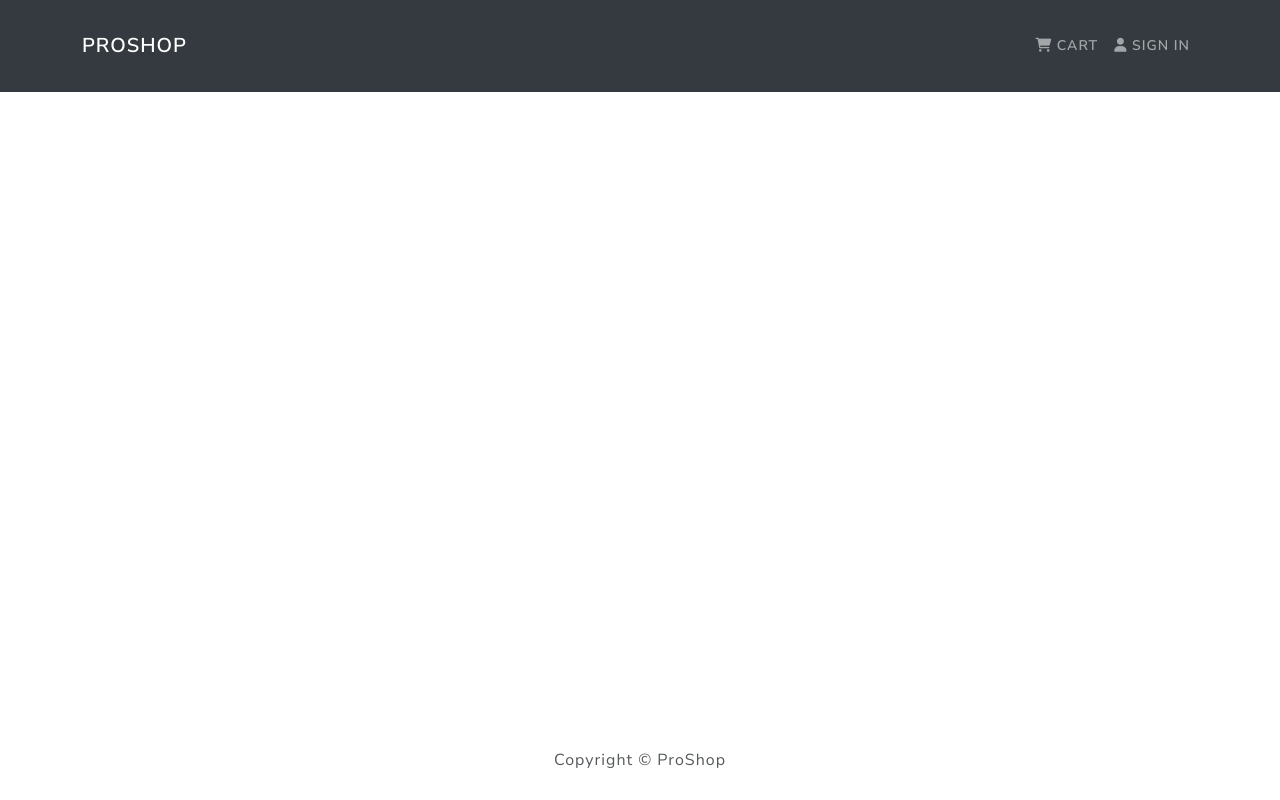
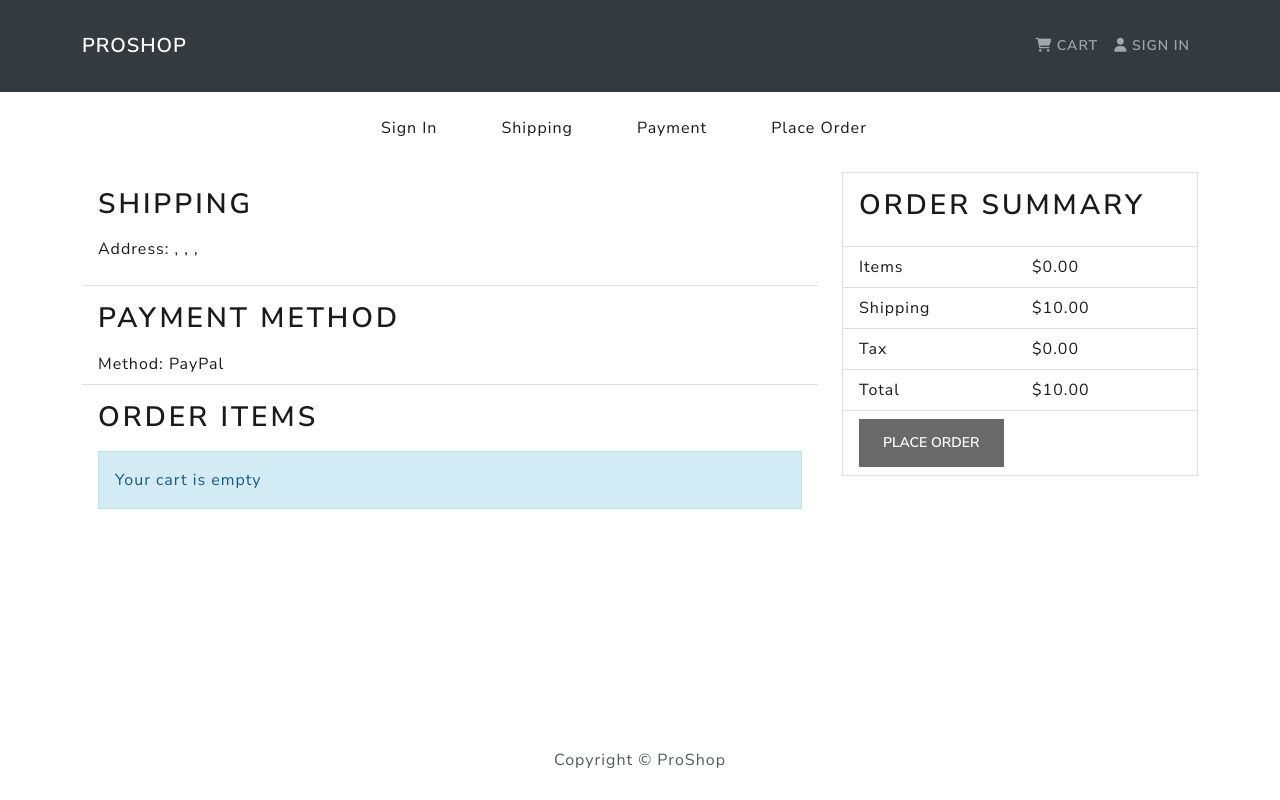
Before and after one commit to ascty345/mern-ecommerce-shop, a React (Create React App) app in the folder frontend/: page /payment in a window 1280 px wide. Both pictures are taken after a click on the button "CONTINUE". Built offline with nearby package versions, Linux system fonts and the light colour scheme.

Commit message:
create Place Order Screen

```diff
--- a/frontend/src/App.js
+++ b/frontend/src/App.js
@@ -10,6 +10,7 @@
 import ProfileScreen from './screens/ProfileScreen'
 import ShippingScreen from './screens/ShippingScreen'
 import PaymentScreen from './screens/PaymentScreen'
+import PlaceOrderScreen from './screens/PlaceOrderScreen'
 
 const App = () => {
   return (
@@ -26,6 +27,7 @@
             <Route path='/cart/' element={<CartScreen />} />
             <Route path='/shipping' element={<ShippingScreen />} />
             <Route path='/payment' element={<PaymentScreen />} />
+            <Route path='/placeorder' element={<PlaceOrderScreen />} />
             <Route path='/' element={<HomeScreen />} />
           </Routes>
         </Container>
--- a/frontend/src/screens/PaymentScreen.js
+++ b/frontend/src/screens/PaymentScreen.js
@@ -44,7 +44,7 @@
                 setPaymentMethod(e.target.value)
               }}
             />
-            <Form.Check
+            {/* <Form.Check
               type='radio'
               label='Stripe'
               id='Stripe'
@@ -54,7 +54,7 @@
               onChange={(e) => {
                 setPaymentMethod(e.target.value)
               }}
-            />
+            /> */}
           </Col>
         </Form.Group>
         <Button className='my-3' type='submit' variant='primary'>
--- /dev/null
+++ b/frontend/src/screens/PlaceOrderScreen.js
@@ -0,0 +1,131 @@
+import React, { useState } from 'react'
+import { useNavigate, Link } from 'react-router-dom'
+import { Button, Row, Col, ListGroup, Image, Card } from 'react-bootstrap'
+import { useDispatch, useSelector } from 'react-redux'
+import Message from '../components/Message'
+import CheckoutSteps from '../components/CheckoutSteps'
+
+const PlaceOrderScreen = () => {
+  const cart = useSelector((state) => state.cart)
+
+  // Calculate prices
+  cart.itemsPrice = cart.cartItems
+    .reduce((acc, item) => acc + item.price * item.qty, 0)
+    .toFixed(2)
+
+  cart.shippingPrice = (cart.itemsPrice > 100 ? 0 : 10).toFixed(2)
+  cart.taxPrice = (0.15 * cart.itemsPrice).toFixed(2)
+  cart.totalPrice = (
+    Number(cart.itemsPrice) +
+    Number(cart.shippingPrice) +
+    Number(cart.taxPrice)
+  ).toFixed(2)
+
+  const placeOrderHandler = () => {
+    console.log('Place order')
+  }
+
+  return (
+    <>
+      <CheckoutSteps step1 step2 step3 step4 />
+      <Row>
+        <Col md={8}>
+          <ListGroup variant='flush'>
+            <ListGroup.Item>
+              <h2>Shipping</h2>
+              <p>
+                <strong>Address: </strong>
+                {cart.shippingAddress.address}, {cart.shippingAddress.city},{' '}
+                {cart.shippingAddress.postalCode},{' '}
+                {cart.shippingAddress.country}
+              </p>
+            </ListGroup.Item>
+
+            <ListGroup.Item>
+              <h2>Payment Method</h2>
+              <strong>Method: </strong>
+              {cart.paymentMethod}
+            </ListGroup.Item>
+
+            <ListGroup.Item>
+              <h2>Order Items</h2>
+              {cart.cartItems.length === 0 ? (
+                <Message>Your cart is empty</Message>
+              ) : (
+                <ListGroup variant='flush'>
+                  {cart.cartItems.map((item, index) => (
+                    <ListGroup.Item key={index}>
+                      <Row>
+                        <Col md={1}>
+                          <Image
+                            src={item.image}
+                            alt={item.name}
+                            fluid
+                            rounded
+                          />
+                        </Col>
+                        <Col>
+                          <Link to={`/product/${item.product}`}>
+                            {item.name}
+                          </Link>
+                        </Col>
+                        <Col md={4}>
+                          {item.qty} x ${item.price} = ${item.qty * item.price}
+                        </Col>
+                      </Row>
+                    </ListGroup.Item>
+                  ))}
+                </ListGroup>
+              )}
+            </ListGroup.Item>
+          </ListGroup>
+        </Col>
+
+        <Col md={4}>
+          <Card>
+            <ListGroup variant='flush'>
+              <ListGroup.Item>
+                <h2>Order Summary</h2>
+              </ListGroup.Item>
+              <ListGroup.Item>
+                <Row>
+                  <Col>Items</Col>
+                  <Col>${cart.itemsPrice}</Col>
+                </Row>
+              </ListGroup.Item>
+              <ListGroup.Item>
+                <Row>
+                  <Col>Shipping</Col>
+                  <Col>${cart.shippingPrice}</Col>
+                </Row>
+              </ListGroup.Item>
+              <ListGroup.Item>
+                <Row>
+                  <Col>Tax</Col>
+                  <Col>${cart.taxPrice}</Col>
+                </Row>
+              </ListGroup.Item>
+              <ListGroup.Item>
+                <Row>
+                  <Col>Total</Col>
+                  <Col>${cart.totalPrice}</Col>
+                </Row>
+              </ListGroup.Item>
+              <ListGroup.Item>
+                <Button
+                  type='button'
+                  className='btn-block'
+                  disabled={cart.cartItems.length === 0}
+                  onClick={placeOrderHandler}>
+                  Place Order
+                </Button>
+              </ListGroup.Item>
+            </ListGroup>
+          </Card>
+        </Col>
+      </Row>
+    </>
+  )
+}
+
+export default PlaceOrderScreen
```
